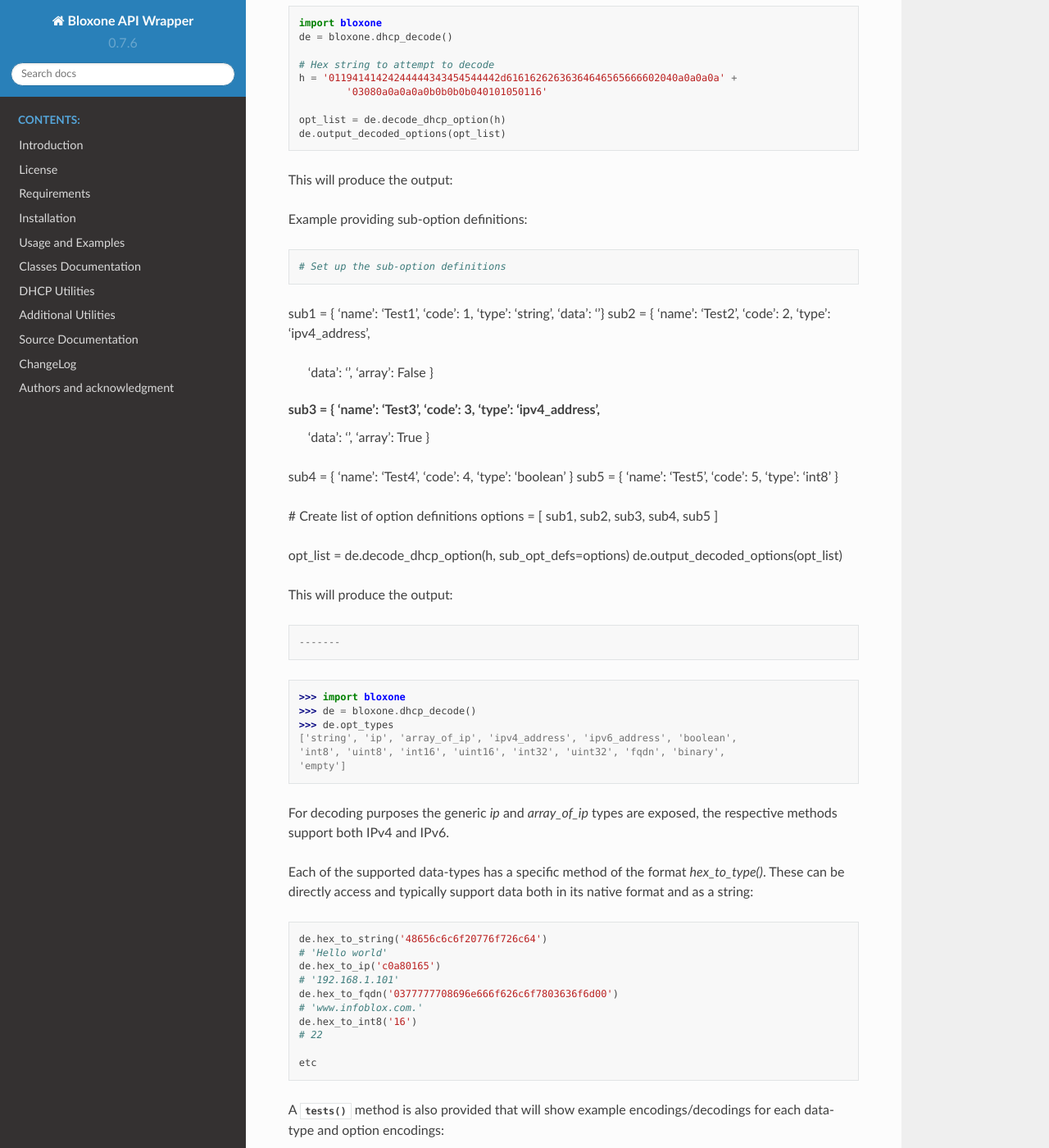
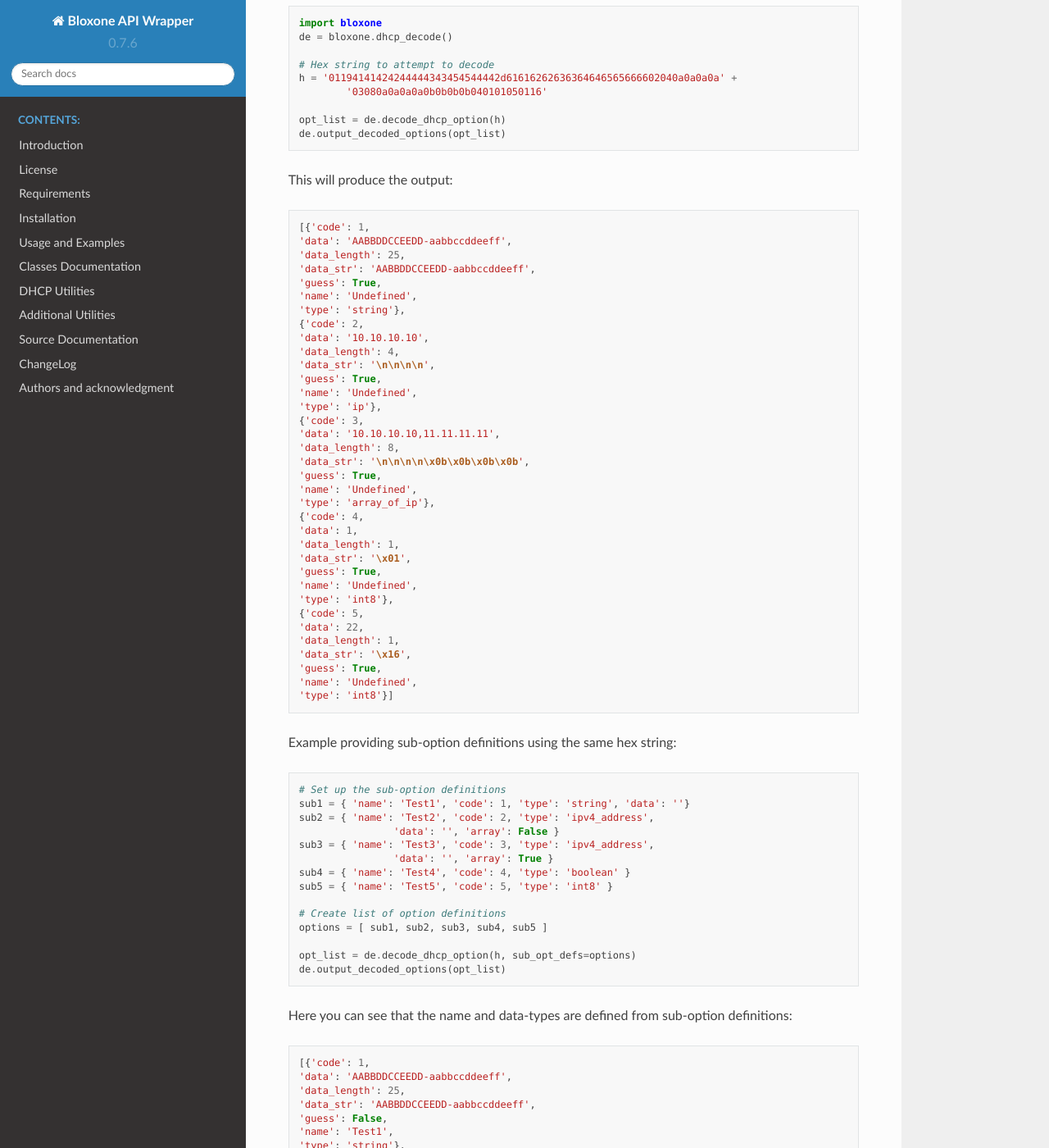
Before and after one commit to ccmarris/python-bloxone, a Sphinx documentation site: the page built from documentation/source/dhcp_decode-usage.rst, in a window 1280 px wide and 1400 px high, scrolled down 1733 px. Shown: the whole window at 82% size. Built offline with Sphinx 7.4.7 and the Read the Docs theme 2.0.0, drawn with Linux system fonts in a browser that asks for light colours; some of the changed text lies outside the part shown.

```diff
--- a/documentation/source/dhcp-utils-classes.rst
+++ b/documentation/source/dhcp-utils-classes.rst
@@ -7,5 +7,7 @@
 
     dhcp_encode-class
     dhcp_encode-usage
+    dhcp_encode-class
+    dhcp_encode-usage
     dhcp-option-data-class
     dhcp-option-data-class-usage
--- /dev/null
+++ b/documentation/source/dhcp_decode-class.rst
@@ -0,0 +1,6 @@
+============================
+DHCP Encoding/Decoding Utils
+============================
+
+.. autoclass:: bloxone.dhcp_decode
+    :members:
--- a/documentation/source/dhcp_decode-usage.rst
+++ b/documentation/source/dhcp_decode-usage.rst
@@ -94,31 +94,122 @@
 
 This will produce the output::
 
+	[{'code': 1,
+	'data': 'AABBDDCCEEDD-aabbccddeeff',
+	'data_length': 25,
+	'data_str': 'AABBDDCCEEDD-aabbccddeeff',
+	'guess': True,
+	'name': 'Undefined',
+	'type': 'string'},
+	{'code': 2,
+	'data': '10.10.10.10',
+	'data_length': 4,
+	'data_str': '\n\n\n\n',
+	'guess': True,
+	'name': 'Undefined',
+	'type': 'ip'},
+	{'code': 3,
+	'data': '10.10.10.10,11.11.11.11',
+	'data_length': 8,
+	'data_str': '\n\n\n\n\x0b\x0b\x0b\x0b',
+	'guess': True,
+	'name': 'Undefined',
+	'type': 'array_of_ip'},
+	{'code': 4,
+	'data': 1,
+	'data_length': 1,
+	'data_str': '\x01',
+	'guess': True,
+	'name': 'Undefined',
+	'type': 'int8'},
+	{'code': 5,
+	'data': 22,
+	'data_length': 1,
+	'data_str': '\x16',
+	'guess': True,
+	'name': 'Undefined',
+	'type': 'int8'}]
+
+Example providing sub-option definitions using the same hex string::
+
+	# Set up the sub-option definitions
+	sub1 = { 'name': 'Test1', 'code': 1, 'type': 'string', 'data': ''}
+	sub2 = { 'name': 'Test2', 'code': 2, 'type': 'ipv4_address',
+			'data': '', 'array': False }
+	sub3 = { 'name': 'Test3', 'code': 3, 'type': 'ipv4_address',
+			'data': '', 'array': True }
+	sub4 = { 'name': 'Test4', 'code': 4, 'type': 'boolean' }
+	sub5 = { 'name': 'Test5', 'code': 5, 'type': 'int8' }
+
+	# Create list of option definitions
+	options = [ sub1, sub2, sub3, sub4, sub5 ]
+
+	opt_list = de.decode_dhcp_option(h, sub_opt_defs=options)
+	de.output_decoded_options(opt_list)
 
 
-Example providing sub-option definitions::
+Here you can see that the name and data-types are defined from sub-option
+definitions::
 
-# Set up the sub-option definitions
-sub1 = { 'name': 'Test1', 'code': 1, 'type': 'string', 'data': ''}
-sub2 = { 'name': 'Test2', 'code': 2, 'type': 'ipv4_address',
-		'data': '', 'array': False }
-sub3 = { 'name': 'Test3', 'code': 3, 'type': 'ipv4_address',
-		'data': '', 'array': True }
-sub4 = { 'name': 'Test4', 'code': 4, 'type': 'boolean' }
-sub5 = { 'name': 'Test5', 'code': 5, 'type': 'int8' }
-
-# Create list of option definitions
-options = [ sub1, sub2, sub3, sub4, sub5 ]
-
-opt_list = de.decode_dhcp_option(h, sub_opt_defs=options)
-de.output_decoded_options(opt_list)
+	[{'code': 1,
+	'data': 'AABBDDCCEEDD-aabbccddeeff',
+	'data_length': 25,
+	'data_str': 'AABBDDCCEEDD-aabbccddeeff',
+	'guess': False,
+	'name': 'Test1',
+	'type': 'string'},
+	{'code': 2,
+	'data': '10.10.10.10',
+	'data_length': 4,
+	'data_str': '\n\n\n\n',
+	'guess': False,
+	'name': 'Test2',
+	'type': 'ipv4_address'},
+	{'code': 3,
+	'data': '10.10.10.10,11.11.11.11',
+	'data_length': 8,
+	'data_str': '\n\n\n\n\x0b\x0b\x0b\x0b',
+	'guess': False,
+	'name': 'Test3',
+	'type': 'array_of_ip'},
+	{'code': 4,
+	'data': 'true',
+	'data_length': 1,
+	'data_str': '\x01',
+	'guess': False,
+	'name': 'Test4',
+	'type': 'boolean'},
+	{'code': 5,
+	'data': 22,
+	'data_length': 1,
+	'data_str': '\x16',
+	'guess': False,
+	'name': 'Test5',
+	'type': 'int8'}]
 
 
-This will produce the output::
+As mentioned the :class:`DHCP_OPTION_DEFS` class can be utilised to access
+vendor DHCP Option definitions from a YAML configuration an example script
+and example vendor configuration file can be found as part of the
+`dhcp_option_encoding`_ project on GitHub.
+
+.. _dhcp_option_encoding: https://github.com/ccmarris/dhcp_option_encoding
+
+A simple example using showing this is shown below::
+
+	h = '010c4d532d55432d436c69656e740205687474707303196570736c' +
+		'796e6330312e657073696c6f6e68712e6c6f63616c040334343305' +
+		'252f4365727450726f762f4365727450726f766973696f6e696e67' +
+		'536572766963652e737663'
+	v = bloxone.DHCP_OPTION_DEFS('vendor_dict.yaml')
+	sub_options = v.sub_options('MS-UC-Client')
+
+	opt_list = de.decode_dhcp_option(h, sub_opt_defs=sub_options)
+	de.output_decoded_options(opt_list)
 
 
-
--------
+As with the :class:`dhcp_encode()` class you can get a list of supported
+decoding data types using the *opt_types** attribute::
 
 	>>> import bloxone
 	>>> de = bloxone.dhcp_decode()
@@ -145,6 +236,5 @@
 
 	etc
 
-
 A :func:`tests()` method is also provided that will show example
 encodings/decodings for each data-type and option encodings::
```
Also changed, not shown: documentation/source/dhcp_encode-usage.rst (+4 -5 lines), 3 other files.
